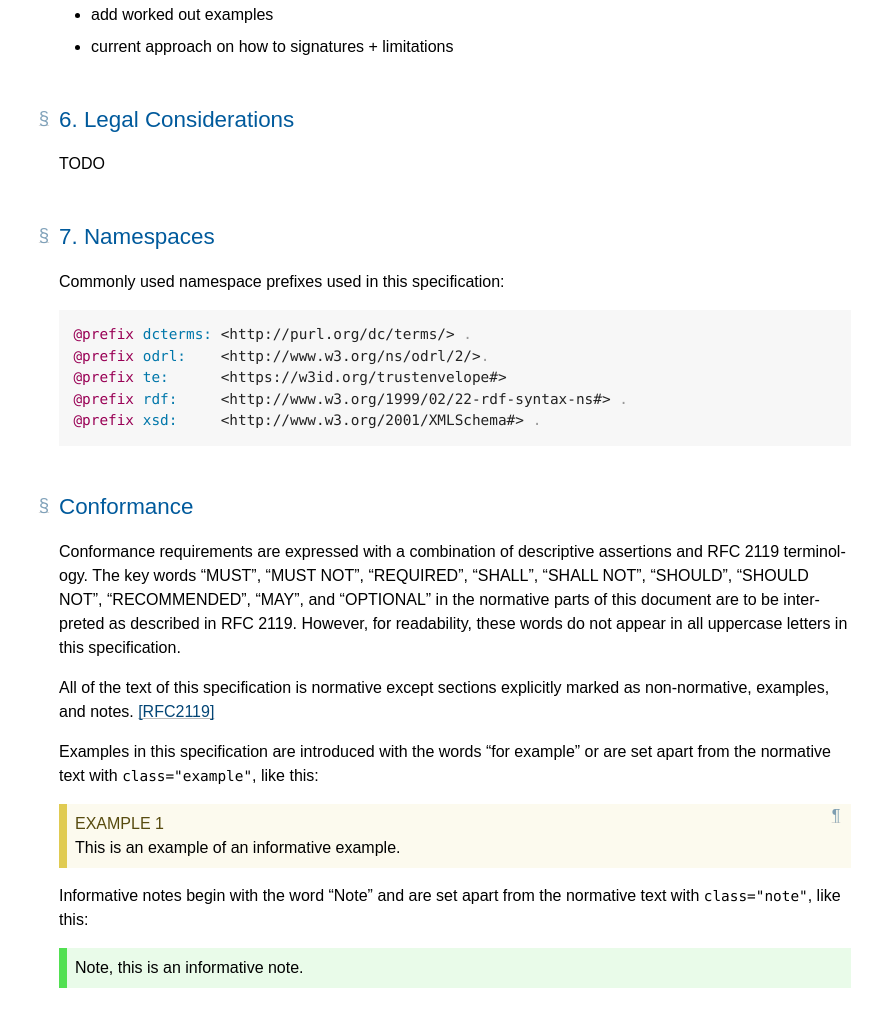
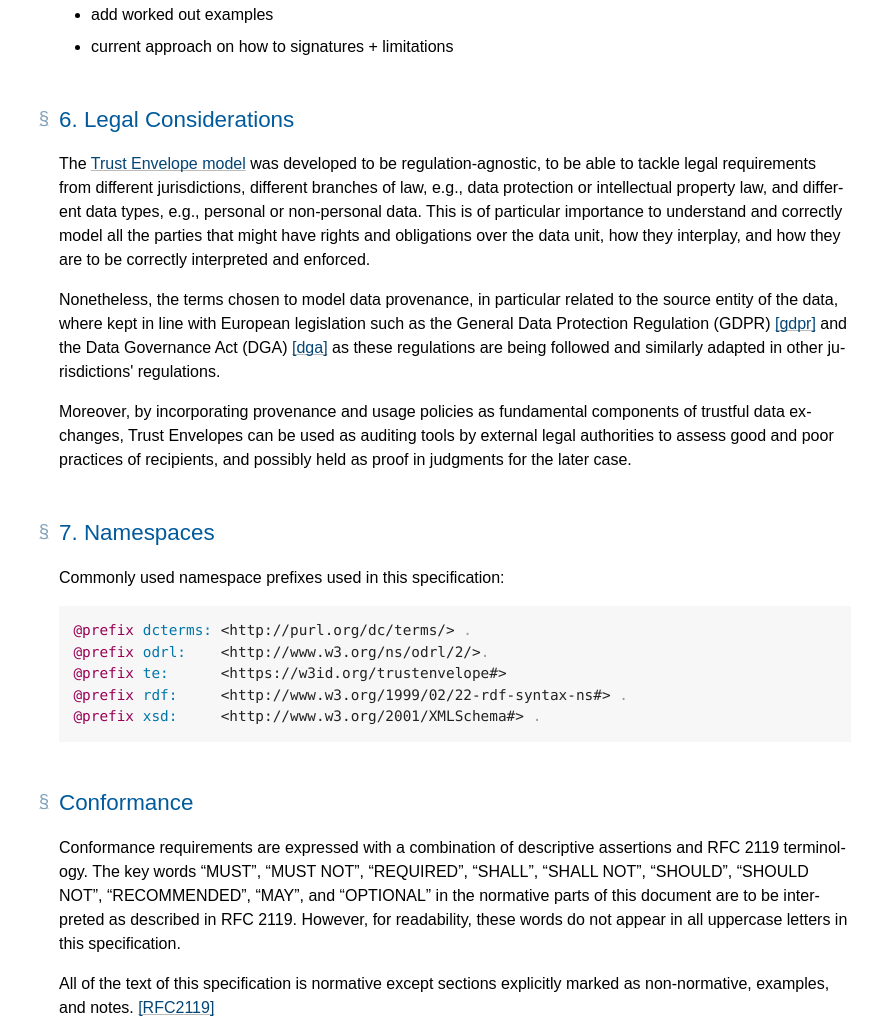
Before and after one commit to KNowledgeOnWebScale/TrustEnvelope, a plain HTML site: page dist/index.html in a window 1280 px wide. Shown: the part 1294-2317 px from the top of the page, without its empty margins (405-1280 px from the left). Drawn offline with Linux system fonts and the light colour scheme.

Commit message:
add legal section

```diff
--- a/dist/index.html
+++ b/dist/index.html
@@ -1490,7 +1490,7 @@ Possible extra rowspan handling
 </style>
   <meta content="Bikeshed version b25686b9f, updated Fri Mar 14 14:15:20 2025 -0700" name="generator">
   <link href="https://w3id.org/trustenvelope" rel="canonical">
-  <meta content="3b9a7ce52a2dbdba81a663feeae8f0373f783891" name="revision">
+  <meta content="aeeee0c28e50c5b30a436205949f0c585a12d70c" name="revision">
   <meta content="dark light" name="color-scheme">
 <style>/* Boilerplate: style-autolinks */
 .css.css, .property.property, .descriptor.descriptor {
@@ -2015,7 +2015,7 @@ c-[il] { color: #000000 } /* Literal.Number.Integer.Long */
   <div class="head">
    <p data-fill-with="logo"><a class="logo" href="https://knows.idlab.ugent.be/"> <img alt="KNoWS" height="48" src="logo.png"> </a></p>
    <h1 class="p-name no-ref" id="title">Trust Envelope specification</h1>
-   <h2 class="no-num no-toc no-ref heading settled" id="profile-and-date"><span class="content">Living Document, <time class="dt-updated" datetime="2025-08-05">5 August 2025</time></span></h2>
+   <h2 class="no-num no-toc no-ref heading settled" id="profile-and-date"><span class="content">Living Document, <time class="dt-updated" datetime="2025-08-13">13 August 2025</time></span></h2>
    <div data-fill-with="spec-metadata">
     <dl>
      <dt>This version:
@@ -2083,7 +2083,23 @@ c-[il] { color: #000000 } /* Literal.Number.Integer.Long */
      <p>current approach on how to signatures + limitations</p>
    </ul>
    <h2 class="heading settled" data-level="6" id="legal"><span class="secno">6. </span><span class="content">Legal Considerations</span><a class="self-link" href="#legal"></a></h2>
-   <p>TODO</p>
+   <p>The <a href="#model">Trust Envelope model</a> was developed to be regulation-agnostic,
+to be able to tackle legal requirements from different jurisdictions,
+different branches of law, e.g., data protection or intellectual property law, and
+different data types, e.g., personal or non-personal data.
+This is of particular importance to understand and correctly model all the parties
+that might have rights and obligations over the data unit,
+how they interplay, and how they are to be correctly interpreted and enforced.</p>
+   <p>Nonetheless,
+the terms chosen to model data provenance,
+in particular related to the source entity of the data,
+where kept in line with European legislation
+such as the General Data Protection Regulation (GDPR) <a data-link-type="biblio" href="#biblio-gdpr" title="Regulation (EU) 2016/679 of the European Parliament and of the Council of 27 April 2016 on the protection of natural persons with regard to the processing of personal data and on the free movement of such data, and repealing Directive 95/46/EC (General Data Protection Regulation)">[gdpr]</a> and the Data Governance Act (DGA) <a data-link-type="biblio" href="#biblio-dga" title="Regulation (EU) 2022/868 of the European Parliament and of the Council of 30 May 2022 on European data governance and amending Regulation (EU) 2018/1724 (Data Governance Act)">[dga]</a> as these regulations are being followed
+and similarly adapted in other jurisdictions' regulations.</p>
+   <p>Moreover,
+by incorporating provenance and usage policies as fundamental components of trustful data exchanges,
+Trust Envelopes can be used as auditing tools by external legal authorities to assess good and poor practices of recipients,
+and possibly held as proof in judgments for the later case.</p>
    <h2 class="heading settled" data-level="7" id="namespaces"><span class="secno">7. </span><span class="content">Namespaces</span><a class="self-link" href="#namespaces"></a></h2>
    <p>Commonly used namespace prefixes used in this specification:</p>
 <pre class="language-turtle highlight"><c- k>@prefix</c-> <c- nn>dcterms:</c-> <c- g>&lt;http://purl.org/dc/terms/></c-> <c- p>.</c->
@@ -2242,6 +2258,10 @@ c-[il] { color: #000000 } /* Literal.Number.Integer.Long */
   <h2 class="no-num no-ref heading settled" id="references"><span class="content">References</span><a class="self-link" href="#references"></a></h2>
   <h3 class="no-num no-ref heading settled" id="normative"><span class="content">Normative References</span><a class="self-link" href="#normative"></a></h3>
   <dl>
+   <dt id="biblio-dga">[DGA]
+   <dd><a href="http://data.europa.eu/eli/reg/2022/868/oj/eng"><cite>Regulation (EU) 2022/868 of the European Parliament and of the Council of 30 May 2022 on European data governance and amending Regulation (EU) 2018/1724 (Data Governance Act)</cite></a>. URL: <a href="http://data.europa.eu/eli/reg/2022/868/oj/eng">http://data.europa.eu/eli/reg/2022/868/oj/eng</a>
+   <dt id="biblio-gdpr">[GDPR]
+   <dd><a href="https://eur-lex.europa.eu/eli/reg/2016/679/oj"><cite>Regulation (EU) 2016/679 of the European Parliament and of the Council of 27 April 2016 on the protection of natural persons with regard to the processing of personal data and on the free movement of such data, and repealing Directive 95/46/EC (General Data Protection Regulation)</cite></a>. URL: <a href="https://eur-lex.europa.eu/eli/reg/2016/679/oj">https://eur-lex.europa.eu/eli/reg/2016/679/oj</a>
    <dt id="biblio-rfc2119">[RFC2119]
    <dd>S. Bradner. <a href="https://datatracker.ietf.org/doc/html/rfc2119"><cite>Key words for use in RFCs to Indicate Requirement Levels</cite></a>. March 1997. Best Current Practice. URL: <a href="https://datatracker.ietf.org/doc/html/rfc2119">https://datatracker.ietf.org/doc/html/rfc2119</a>
   </dl>
```
Also changed, not shown: 1 other file.
